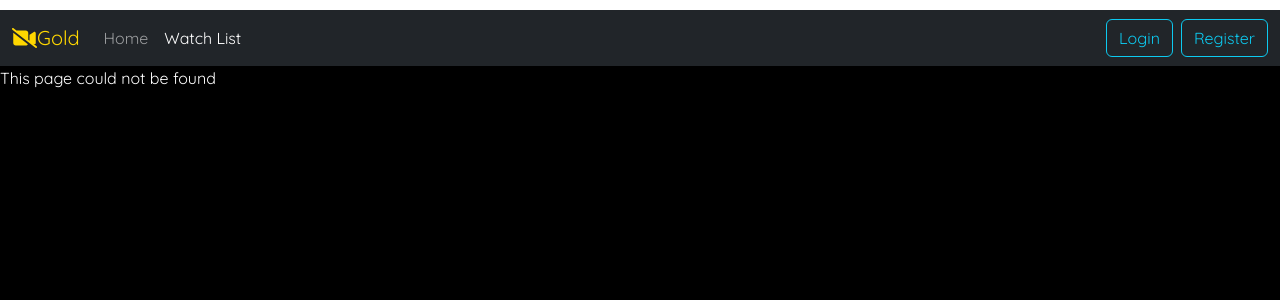
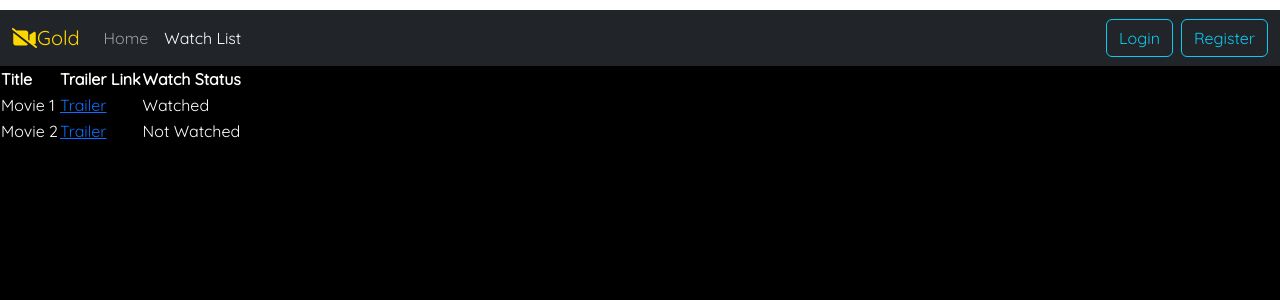
Before and after one commit to jtsang02/movie-reviews, a React (Vite) app in the folder movie-frontend/: page /WatchList in a window 1280 px wide. Shown: the top 300 px of the page. Built offline with nearby package versions, Linux system fonts and the light colour scheme; no server answers.

Commit message:
toggle watch

```diff
--- a/movie-frontend/package.json
+++ b/movie-frontend/package.json
@@ -17,6 +17,7 @@
     "react": "^18.2.0",
     "react-bootstrap": "^2.10.2",
     "react-dom": "^18.3.1",
+    "react-icons": "^5.2.0",
     "react-material-ui-carousel": "^3.4.2",
     "react-player": "^2.16.0",
     "react-router-dom": "^6.23.0"
--- a/movie-frontend/src/App.tsx
+++ b/movie-frontend/src/App.tsx
@@ -10,6 +10,7 @@ import Trailer from './components/trailer/Trailer';
 import Reviews from './components/reviews/Reviews';
 import NotFound from './components/notFound/notFound';
 import Movie from './components/model/Movie';
+import WatchList from './components/watchList/watchList';
 
 interface Review {
   body: string;
@@ -61,6 +62,7 @@ function App(): React.JSX.Element {
                                                       reviews={reviews}
                                                       setReviews={setReviews}
                                                     />} />
+          <Route path="/WatchList" element={<WatchList />} />
           <Route path="*" element={<NotFound />} />
         </Route>
       </Routes>
--- a/movie-frontend/src/components/model/Movie.ts
+++ b/movie-frontend/src/components/model/Movie.ts
@@ -5,6 +5,7 @@ interface Movie {
     backdrops: string[];
     poster: string;
     title: string;
+    watched: boolean;
     trailerLink: string;
     reviewIds: Review[];
     releaseDate: string;
--- a/movie-frontend/src/components/reviewForm/ReviewForm.tsx
+++ b/movie-frontend/src/components/reviewForm/ReviewForm.tsx
@@ -1,4 +1,5 @@
 import { Form, Button } from 'react-bootstrap';
+import { FaRegHeart, FaHeart } from "react-icons/fa";
 import { RefObject } from 'react';
 
 interface ReviewFormProps {
@@ -6,9 +7,11 @@ interface ReviewFormProps {
     revText: RefObject<HTMLTextAreaElement>;
     labelText: string;
     defaultValue: string;
+    toggleWatched: () => void;
+    isWatched: boolean;
 }
 
-const ReviewForm: React.FC<ReviewFormProps> = ({ handleSubmit, revText, labelText, defaultValue }) => {
+const ReviewForm: React.FC<ReviewFormProps> = ({ handleSubmit, revText, labelText, defaultValue, toggleWatched, isWatched }) => {
     return (
         <Form>
             <Form.Group className="mb-3" controlId="exampleForm.ControlTextarea1">
@@ -16,6 +19,11 @@ const ReviewForm: React.FC<ReviewFormProps> = ({ handleSubmit, revText, labelTex
                 <Form.Control ref={revText} as="textarea" rows={3} defaultValue={defaultValue} />
             </Form.Group>
             <Button variant="outline-info" onClick={handleSubmit}>Submit</Button>
+            <Button variant="outline-danger"
+                onClick={toggleWatched}
+                className="ms-2">
+                {isWatched ? <FaHeart /> : <FaRegHeart />} Watch
+            </Button>
         </Form>
     )
 }
--- a/movie-frontend/src/components/reviews/Reviews.tsx
+++ b/movie-frontend/src/components/reviews/Reviews.tsx
@@ -1,11 +1,11 @@
-import { useEffect, useRef, RefObject } from 'react';
+import { useEffect, useState, useRef, RefObject } from 'react';
 import baseURL from '../../api/baseURL';
 import { useParams } from 'react-router-dom';
 import { Container, Row, Col } from 'react-bootstrap';
 import ReviewForm from '../reviewForm/ReviewForm';
 import Movie from '../model/Movie';
 import Review from '../model/Review';
-import axios, {AxiosError} from 'axios';
+import axios, { AxiosError } from 'axios';
 
 interface ReviewsProps {
     getMovie: (movieId: string) => void;
@@ -20,10 +20,12 @@ const Reviews: React.FC<ReviewsProps> = ({ getMovie, movie, reviews, setReviews
     const revText: RefObject<HTMLTextAreaElement | null> = useRef(null);
     const params = useParams<{ movieId: string }>();
     const movieId = params.movieId;
+    const [isWatched, setIsWatched] = useState<boolean>(movie?.watched ?? false);
 
     useEffect(() => {
         getMovie(movieId ?? '');
-    }, [getMovie, movieId])
+        console.log('watched', movie?.watched);
+    }, [movieId]);
 
     const addReview = async (e: React.FormEvent) => {
         e.preventDefault();
@@ -39,6 +41,17 @@ const Reviews: React.FC<ReviewsProps> = ({ getMovie, movie, reviews, setReviews
         });
     };
 
+    const toggleWatched = async () => {
+        if (!movie) return;
+
+        await axios.patch(url + `/api/v1/movies/${movieId}`, { watched: !isWatched }).then(() => {
+            setIsWatched(!isWatched);
+        }
+        ).catch((error: Error | AxiosError) => {
+            console.error(error);
+        });
+    };
+
     return (
         <Container>
             <Row>
@@ -49,8 +62,7 @@ const Reviews: React.FC<ReviewsProps> = ({ getMovie, movie, reviews, setReviews
                     <img src={movie?.poster} alt="" />
                 </Col>
                 <Col>
-                    {
-                        <>
+                    {<>
                         <Row>
                             <Col>
                                 <ReviewForm
@@ -58,6 +70,8 @@ const Reviews: React.FC<ReviewsProps> = ({ getMovie, movie, reviews, setReviews
                                     revText={revText as RefObject<HTMLTextAreaElement>}
                                     labelText="Write a Review?"
                                     defaultValue=""
+                                    toggleWatched={toggleWatched}
+                                    isWatched={isWatched}
                                 />
                             </Col>
                         </Row>
@@ -66,10 +80,8 @@ const Reviews: React.FC<ReviewsProps> = ({ getMovie, movie, reviews, setReviews
                                 <hr />
                             </Col>
                         </Row>
-                        </>
-                    }
-                    {
-                        reviews?.map((review, index) => {
+                    </>}
+                    {reviews?.map((review, index) => {
                         const key = `re_${index}`;
                         return (
                             <Row key={key}>
@@ -78,8 +90,7 @@ const Reviews: React.FC<ReviewsProps> = ({ getMovie, movie, reviews, setReviews
                                 </Col>
                             </Row>
                         )
-                        })
-                    }
+                    })}
                 </Col>
             </Row>
             <Row>
--- /dev/null
+++ b/movie-frontend/src/components/watchList/watchList.tsx
@@ -0,0 +1,33 @@
+import React from 'react';
+
+// Replace this with your actual data
+const movies = [
+  { title: 'Movie 1', trailerLink: 'http://example.com', watched: true },
+  { title: 'Movie 2', trailerLink: 'http://example.com', watched: false },
+  // ...
+];
+
+const WatchList: React.FC = () => {
+    return (
+        <table>
+            <thead>
+            <tr>
+                <th>Title</th>
+                <th>Trailer Link</th>
+                <th>Watch Status</th>
+            </tr>
+            </thead>
+            <tbody>
+            {movies.map((movie) => (
+                <tr key={movie.title}>
+                <td>{movie.title}</td>
+                <td><a href={movie.trailerLink}>Trailer</a></td>
+                <td>{movie.watched ? 'Watched' : 'Not Watched'}</td>
+                </tr>
+            ))}
+            </tbody>
+        </table>
+    );
+}
+
+export default WatchList;
```
Also changed, not shown: 1 other file (tests, documents, lock files or other folders). Lines whose indentation alone changed are shown as unchanged.
